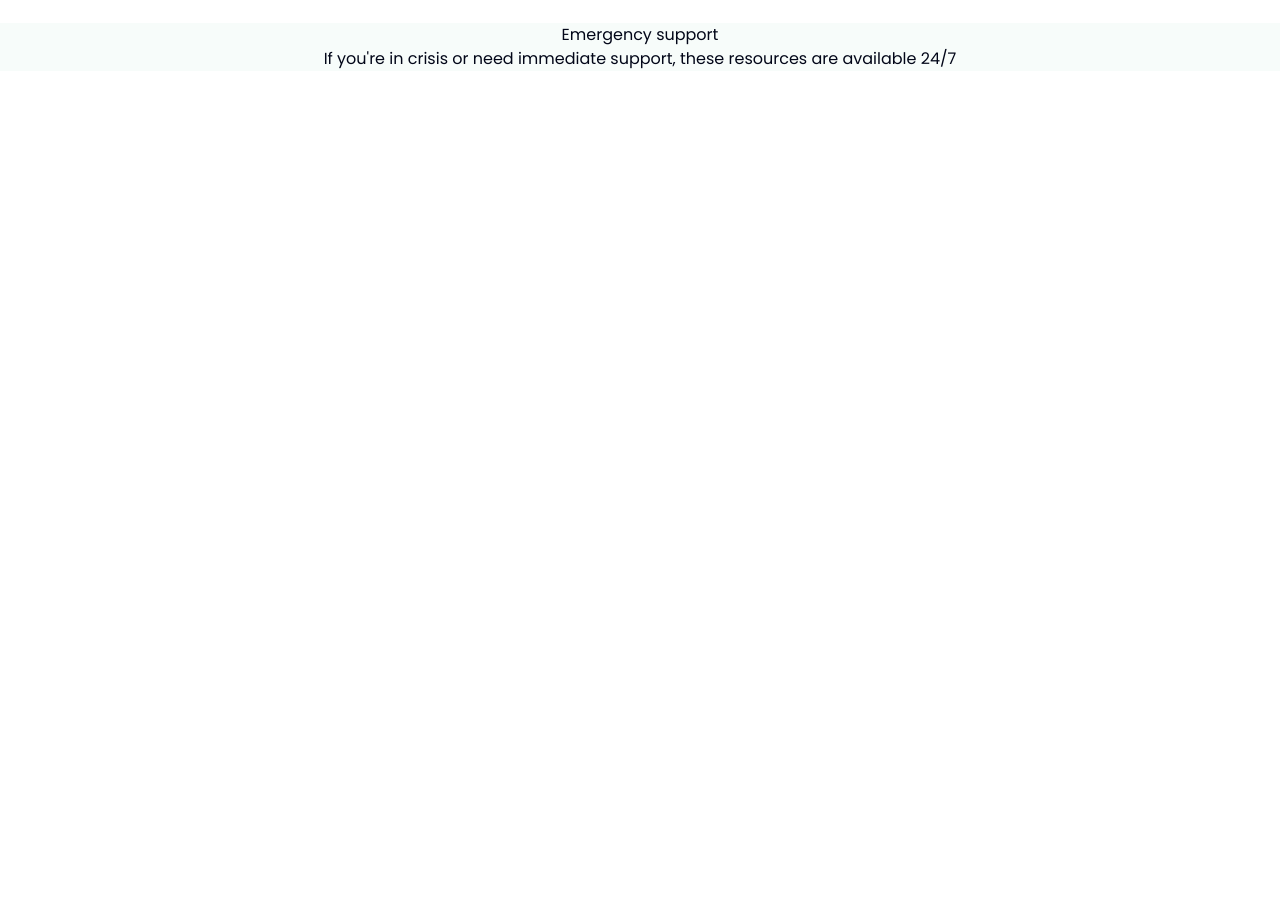
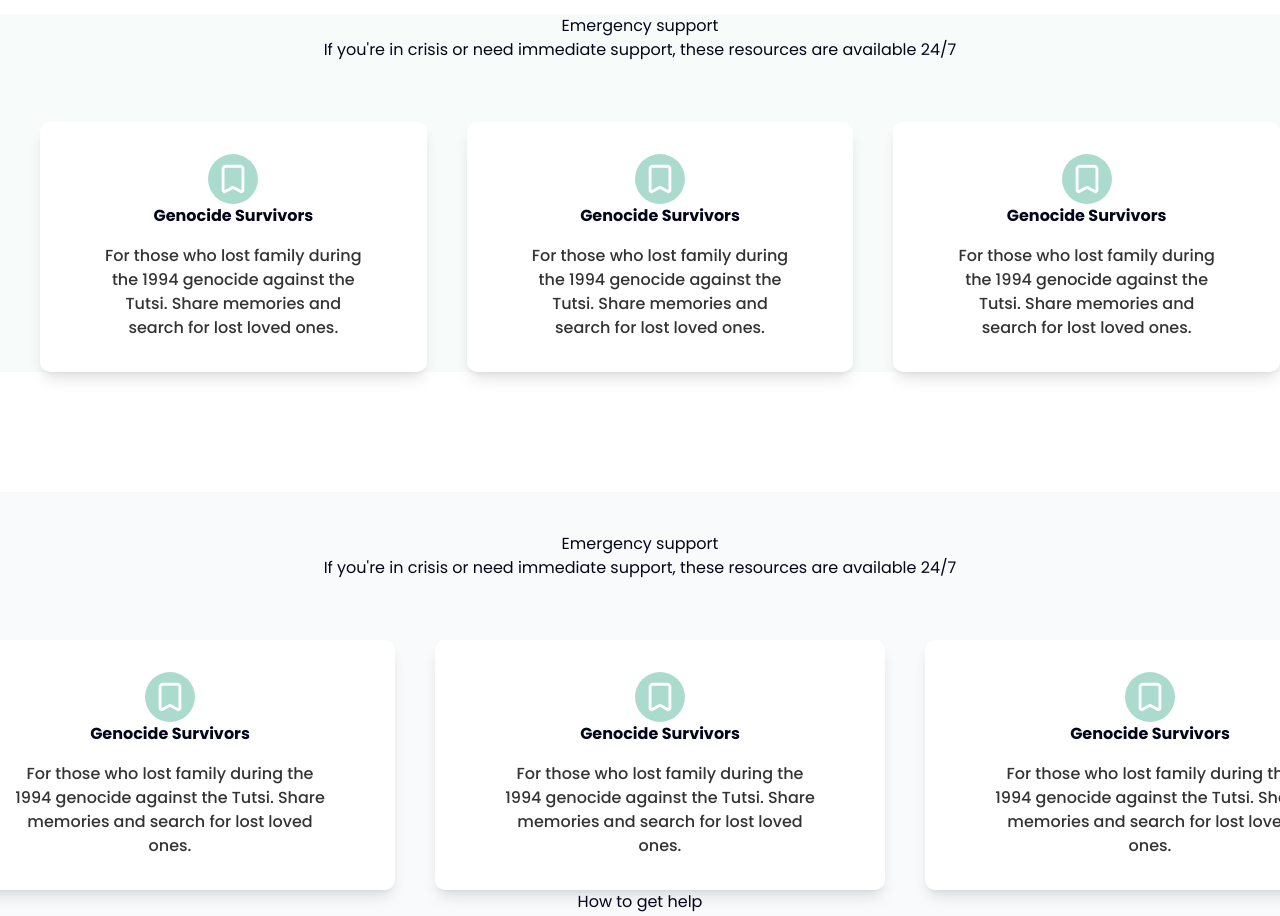
Before and after one commit to Blinktechnologies-company/Mbona, a Next.js app: page /support in a window 1280 px wide. Shown: the part 1880-2796 px from the top of the page. Before the commit the page ends 1951 px from the top, so only its background shows below. Built offline with nearby package versions, Linux system fonts and the light colour scheme.

Commit message:
Fix:Ui fixes

```diff
--- a/app/(pages)/family/page.tsx
+++ b/app/(pages)/family/page.tsx
@@ -6,10 +6,11 @@ import SiteFooter from "@/app/_components/Footer";
 const family = () => {
   return (
     <div className="mx-auto">
-      <div className="bg-[#009367] ml-[13px] h-[33px] w-[1414px] absolute">
-hello
-</div>
-      <div className="w-[1780px] mx-auto ">
+      <div className="bg-[#009367] w-[1780px] mx-auto rounded-tr-xl rounded-tl-xl text-[#009367]">
+        hello
+      </div>
+
+      <div className="w-[1780px] mx-auto mt- ">
         <div className="relative bg-[url('/mbona1.png')] h-[578px]">
           <div className="absolute inset-0 bg-black/80"></div>
           <header className="w-full relative z-10 ">
@@ -119,7 +120,7 @@ hello
               </div>
             </div>
           </div>
-          <div className="flex items-center justify-center">
+          <div className="flex items-center justify-center mt-10">
             <Book className="text-white" />
             <Link
               href={"/"}
--- a/app/(pages)/support/page.tsx
+++ b/app/(pages)/support/page.tsx
@@ -3,14 +3,18 @@ import Link from "next/link";
 import { Home, ChevronDown, House } from "lucide-react";
 import { Card } from "@/components/ui/card";
 import Foundation from "@/app/_components/foundation";
+import SurvivorCard from "@/app/_components/survivor-card";
+import { Button } from "@/components/ui/button";
 export default function SupportPage() {
   return (
     <>
-      <div className="h-[33px] w-[1765px] mx-auto bg-[#009367] rounded-t-xl relative z-50 "></div>
-      <div className="min-h-screen bg-black text-white rounded-md dark overflow-x-hidden w-[1770px] mx-auto">
+      <div className="bg-[#009367] w-[1780px] mx-auto rounded-tr-xl rounded-tl-xl text-[#009367]">
+        hello
+      </div>
+      <div className="min-h-screen bg-black text-white rounded-md dark overflow-x-hidden w-[1780px] mx-auto">
         {/* Header */}
 
-        <header className="w-full  bg-[url('/my-image.png')]">
+        <header className="w-full  background-primary">
           <div className="container mx-auto px-6 py-4">
             <div className="flex items-center justify-between">
               {/* Logo */}
@@ -154,14 +158,14 @@ export default function SupportPage() {
             </svg>
 
             <div className="absolute inset-0 flex items-center px-6 z-10">
-              <h2 className="text-3xl font-normal leading-tight tracking-widest text-white">Available Resources</h2>
+              <h2 className="text-3xl font-normal leading-tight tracking-widest text-white">
+                Available Resources
+              </h2>
             </div>
-
-
-          </div><div className="bg-[#94D2BF] w-full]">
+          </div>
+          <div className="bg-[#94D2BF] w-full]">
             <p>Legal Aid Center</p>
           </div>
-
         </main>
 
         {/* Available Resources Section */}
@@ -232,7 +236,6 @@ export default function SupportPage() {
             </div>
           </div>
         </section>
-
       </div>
       <main className="bg-white text-black mt-20">
         <div className="text-center mb-10">
@@ -249,9 +252,64 @@ export default function SupportPage() {
       <section className="mt-20 bg-[#E4F3EF4D]">
         <div className="text-center">
           <h1 className="mt-10">Emergency support</h1>
-            <p>If you're in crisis or need immediate support, these resources are available 24/7</p>
+          <p>
+            If you're in crisis or need immediate support, these resources are
+            available 24/7
+          </p>
         </div>
+        <div className="flex items-center justify-center">
+          <SurvivorCard />
+          <SurvivorCard />
+          <SurvivorCard />
+        </div>
+      </section>
 
+      <main className="bg-[#F9FAFB] flex flex-col items-center justify-center mt-30">
+        <div className="text-center">
+          <h1 className="mt-10">Emergency support</h1>
+          <p>
+            If you're in crisis or need immediate support, these resources are
+            available 24/7
+          </p>
+        </div>
+        <div className="flex items-center justify-center">
+          <SurvivorCard />
+          <SurvivorCard />
+          <SurvivorCard />
+        </div>
+        <div className="text-center">
+          <h1>How to get help</h1>
+          <p>
+            Taking the first step to get support can be difficult. Here’s how we
+            can help.
+          </p>
+        </div>
+      </main>
+
+      <section className="mt-20 bg-[#009367] flex flex-col items-center justify-center text-white">
+        <h1 className="font-bold pt-10 text-4xl">
+          <i>You are not alone anymore</i>
+        </h1>
+        <br></br>
+        <span className="text-[#FFFFFFCC] text-center">
+          Whether you need immediate support or ongoing care, we’re here
+          <br></br> to help you through this journey.
+        </span>
+        <br></br>
+        <div className="flex gap-10">
+          <Button
+            asChild
+            className={`border-white/90 text-[#009367] bg-white hover:text-white rounded px-4 py-5 mt-5`}
+          >
+            <Link href={"/"}>Call crisis line</Link>
+          </Button>
+          <Button
+            asChild
+            className={`border-white/90 text-[#009367] bg-white hover:text-white rounded px-4 py-5 mt-5`}
+          >
+            <Link href={"/"}>Call crisis line</Link>
+          </Button>
+        </div>
       </section>
     </>
   );
```
Lines whose indentation alone changed are shown as unchanged.
